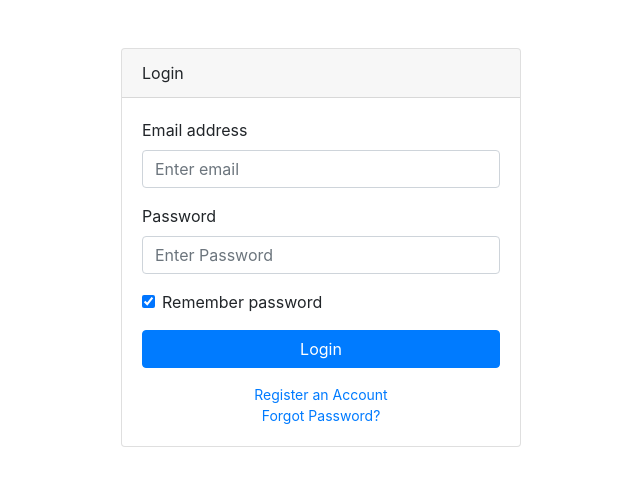
After one commit to om7271prakash/CI, a CodeIgniter app: the page made by application/views/public/admin_login.php in a window 1280 px wide. The commit adds this page. Shown: the top 486 px of the page, without its empty margins (319-959 px from the left). Run offline with CodeIgniter, Linux system fonts and the light colour scheme; some libraries are stand-ins or nearby versions.

Commit message:
login form has created without controller functionality

```diff
--- /dev/null
+++ b/application/views/public/admin_login.php
@@ -0,0 +1,45 @@
+<!DOCTYPE html>
+<html lang="en" dir="ltr">
+  <head>
+    <meta charset="utf-8">
+    <title>Articles List</title>
+
+    <?= link_tag('assets/css/bootstrap/bootstrap.min.css'); ?>
+    <?= link_tag('assets/css/font-awesome/css/font-awesome.min.css'); ?>
+    <?= link_tag('assets/css/datatable/dataTables.bootstrap4.css'); ?>
+    <?= link_tag('assets/css/custom.css'); ?>
+
+  </head>
+  <body>
+    <div class="container">
+      <div class="card card-login mx-auto mt-5">
+        <div class="card-header">Login</div>
+        <div class="card-body">
+          <?= form_open('login/admin_login') ?>
+            <div class="form-group">
+              <label for="exampleInputEmail1">Email address</label>
+              <?= form_input(['type' => 'email', 'class' => 'form-control', 'id' => 'exampleInputEmail1', 'aria-describedby' => 'emailHelp', 'placeholder' => 'Enter email', 'name' => 'email']) ?>
+            </div>
+            <div class="form-group">
+              <label for="exampleInputPassword1">Password</label>
+              <?= form_password(['type' => 'password', 'class' => 'form-control', 'id' => 'exampleInputPassword1', 'name' => 'password', 'placeholder' => 'Enter Password']) ?>
+            </div>
+            <div class="form-group">
+              <div class="form-check">
+                <label class="form-check-label">
+                  <?= form_checkbox(['class' => 'form-check-input', 'type' => 'checkbox', 'name' => 'rememberme', 'checked' => 'true']) ?>
+                   Remember password
+                 </label>
+              </div>
+            </div>
+            <?= form_submit(['class' => 'btn btn-primary btn-block', 'type' => 'submit', 'value' => 'Login']) ?>
+          <?= form_close(); ?>
+          <div class="text-center">
+            <a class="d-block small mt-3" href="register.html">Register an Account</a>
+            <a class="d-block small" href="forgot-password.html">Forgot Password?</a>
+          </div>
+        </div>
+      </div>
+    </div>
+
+<?php include 'public_footer.php'; ?>
--- /dev/null
+++ b/application/views/public/public_footer.php
@@ -0,0 +1,10 @@
+<script type="text/javascript" src="<?= base_url('assets/js/jquery.min.js'); ?>"></script>
+<script type="text/javascript" src="<?= base_url('assets/js/bootstrap/bootstrap.bundle.min.js'); ?>"></script>
+<script type="text/javascript" src="<?= base_url('assets/js/jquery-easing/jquery.easing.min.js'); ?>"></script>
+<script type="text/javascript" src="<?= base_url('assets/js/datatables/jquery.dataTables.js'); ?>"></script>
+<script type="text/javascript" src="<?= base_url('assets/js/datatables/dataTables.bootstrap4.js'); ?>"></script>
+<script type="text/javascript" src="<?= base_url('assets/js/custom.js'); ?>"></script>
+<script type="text/javascript" src="<?= base_url('assets/js/custom-datatables.js'); ?>"></script>
+
+</body>
+</html>
```
Also changed, not shown: application/controllers/login.php (added, +21 -0 lines), application/views/public/articles_list.php (+2 -48 lines), application/views/public/public_header.php (added, +39 -0 lines).
